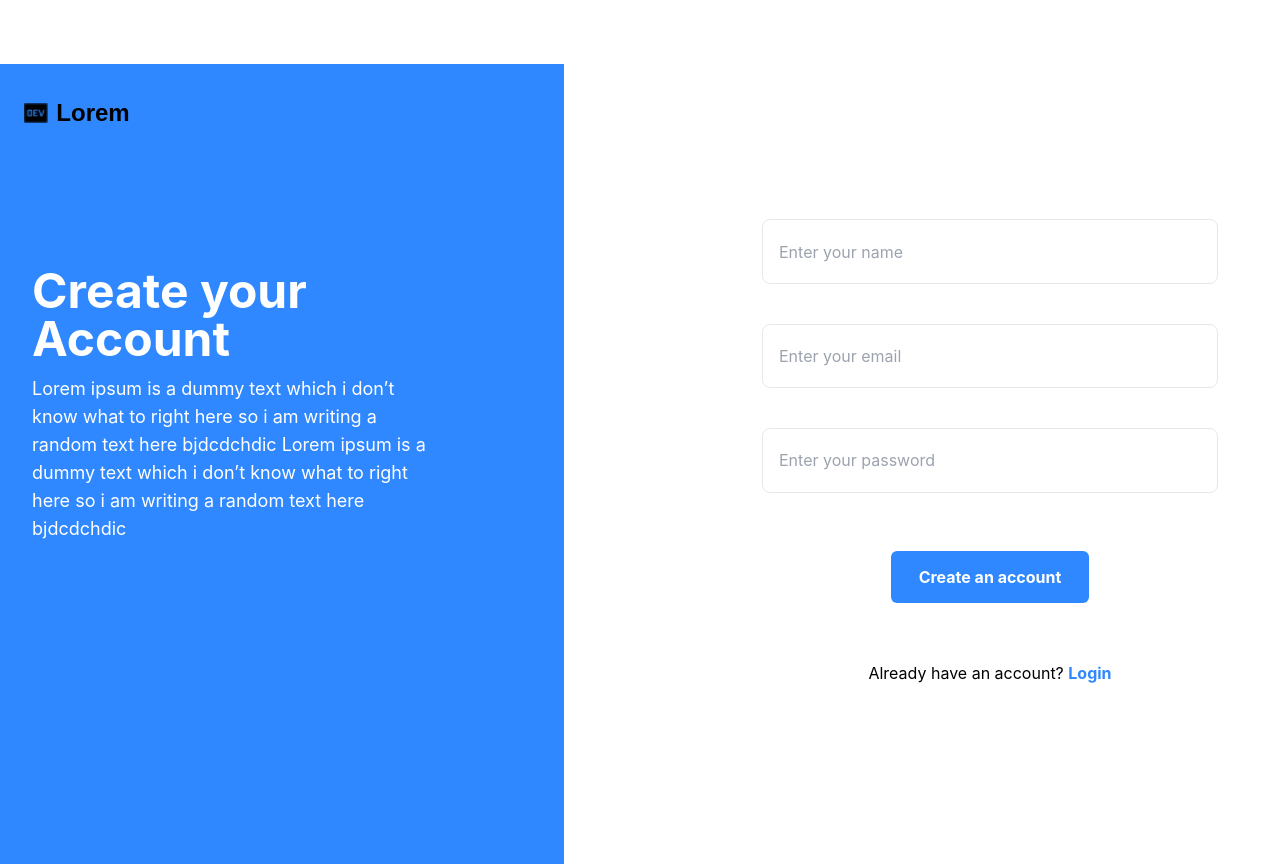
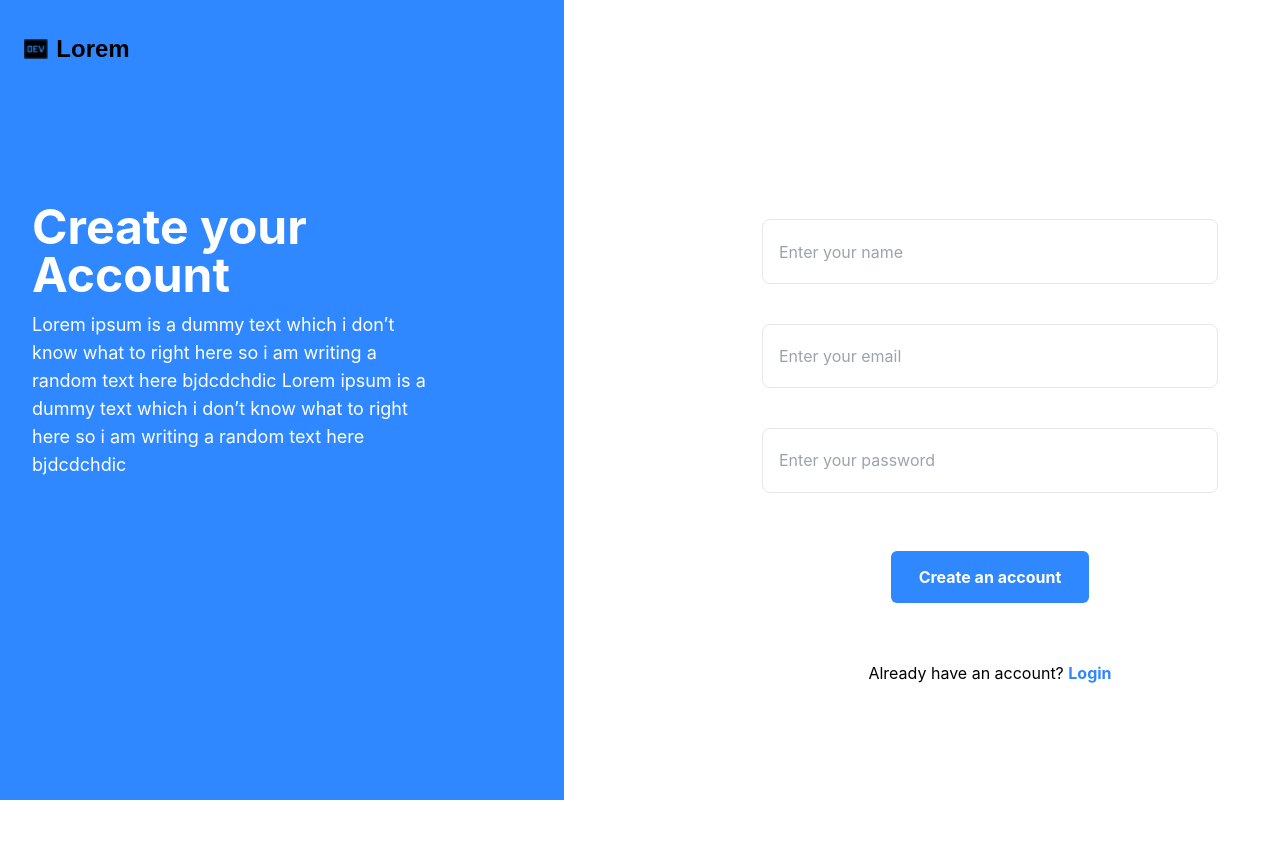
Before and after one commit to kshitijjj/my-code, a React (Create React App) app: page /signup in a window 1280 px wide. After the commit the page ends 800 px from the top, so only its background shows below. Built offline with nearby package versions, Linux system fonts and the light colour scheme.

Commit message:
updated signup page

```diff
--- a/src/Components/Signup.jsx
+++ b/src/Components/Signup.jsx
@@ -36,7 +36,7 @@
 
 
         <div className="md:flex-row flex flex-col-reverse">
-            <div className="bg-[#2F88FF] mt-[4rem] pb-[6rem] md:pt-[2rem] md:h-screen">
+            <div className="bg-[#2F88FF] mt-[4rem] pb-[6rem] md:pt-[2rem] md:mt-[0rem] md:h-screen">
 
                 <div className="hidden md:flex md:items-center md:gap-2 md:pt-[1px] md:pl-[24px]">
                 <img src="../Logo.png" alt="" width={"24.32px"} height={"24.32px"}/>
```
